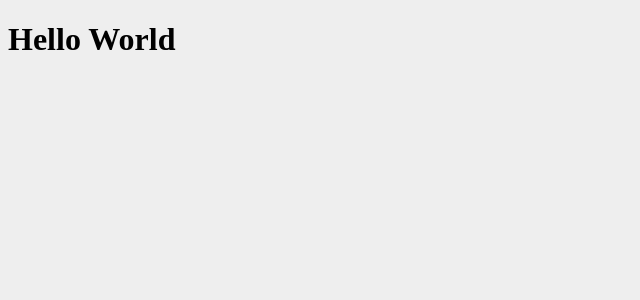
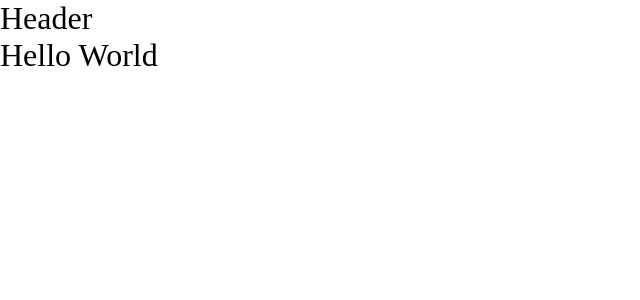
Before and after one commit to Jatinmanav/MovieDb, a React app: page / in a window 1280 px wide. Shown: the top 300 px of the page, without its empty margins (0-640 px from the left). Built offline with nearby package versions, Linux system fonts and the light colour scheme.

Commit message:
init react

```diff
--- a/src/App.tsx
+++ b/src/App.tsx
@@ -1,9 +1,12 @@
 import React from "react";
+import Header from "./components/Header";
+import Home from "./views/Home";
 
 const App = () => {
   return (
     <div>
-      <h1>Hello World</h1>
+      <Header />
+      <Home />
     </div>
   );
 };
--- /dev/null
+++ b/src/components/Header.tsx
@@ -0,0 +1,11 @@
+import React from "react";
+
+const Header = () => {
+  return (
+    <div>
+      <h1>Header</h1>
+    </div>
+  );
+};
+
+export default Header;
--- a/src/styles/index.scss
+++ b/src/styles/index.scss
@@ -1,3 +1,30 @@
-body {
-  background-color: #eeeeee;
+html {
+  box-sizing: border-box;
+  font-size: 16px;
 }
+
+*,
+*:before,
+*:after {
+  box-sizing: inherit;
+}
+
+body,
+h1,
+h2,
+h3,
+h4,
+h5,
+h6,
+p,
+ol,
+ul {
+  margin: 0;
+  padding: 0;
+  font-weight: normal;
+}
+
+ol,
+ul {
+  list-style: none;
+}
--- /dev/null
+++ b/src/views/Home.tsx
@@ -0,0 +1,11 @@
+import React from "react";
+
+const Home = () => {
+  return (
+    <div>
+      <h1>Hello World</h1>
+    </div>
+  );
+};
+
+export default Home;
```
